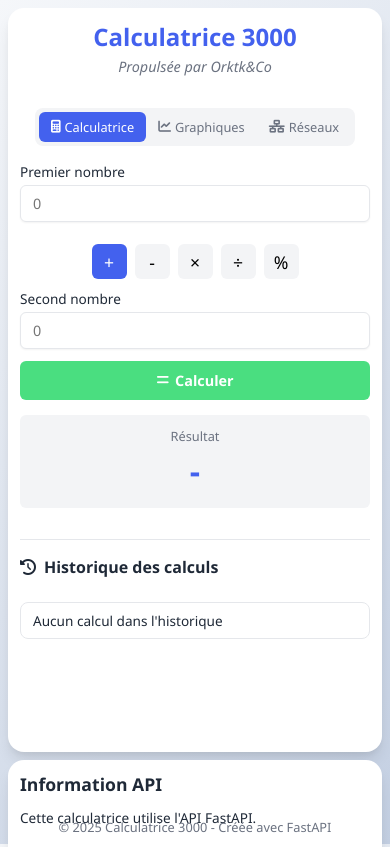
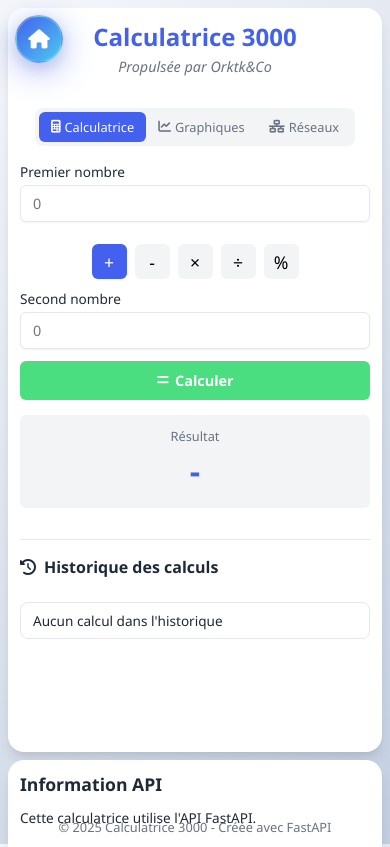
Before and after one commit to victor54454/api_calculator_3000, a plain HTML site: page frontend/calculator.html in a window 390 px wide. Shown: the top 847 px of the page. Drawn offline with Linux system fonts and the light colour scheme; no server answers.

Commit message:
mise a jour css du index

```diff
--- a/frontend/calculator.html
+++ b/frontend/calculator.html
@@ -8,6 +8,11 @@
     <link rel="stylesheet" href="https://cdnjs.cloudflare.com/ajax/libs/font-awesome/6.4.0/css/all.min.css">
 </head>
 <body>
+    <!-- Bouton Home Flottant -->
+    <a href="index.html" class="floating-home-btn" title="Retour à l'accueil">
+        <i class="fas fa-home"></i>
+    </a>
+
     <div class="calculator-container">
         <div class="calculator-card">
             <div class="calculator-header">
@@ -108,8 +113,6 @@
     <footer>
         © 2025 Calculatrice 3000 - Créée avec FastAPI
     </footer>
-
-
 
     <script>
         // Configuration - Nginx reverse proxy gère le routing
--- a/frontend/styles.css
+++ b/frontend/styles.css
@@ -33,6 +33,86 @@ body {
     color: var(--text-dark);
     width: 100%;
     overflow: hidden;
+}
+
+/* BOUTON HOME FLOTTANT - MODERNE ET STYLÉ */
+.floating-home-btn {
+    position: fixed;
+    top: 20px;
+    left: 20px;
+    width: 56px;
+    height: 56px;
+    background: linear-gradient(135deg, var(--primary-color), var(--accent-color));
+    border-radius: 50%;
+    display: flex;
+    align-items: center;
+    justify-content: center;
+    color: white;
+    text-decoration: none;
+    font-size: 1.4rem;
+    box-shadow:
+        0 8px 32px rgba(67, 97, 238, 0.3),
+        0 4px 16px rgba(0, 0, 0, 0.1);
+    z-index: 1000;
+    transition: all 0.3s cubic-bezier(0.4, 0, 0.2, 1);
+    backdrop-filter: blur(10px);
+    border: 2px solid rgba(255, 255, 255, 0.2);
+}
+
+.floating-home-btn:hover {
+    transform: translateY(-4px) scale(1.05);
+    box-shadow:
+        0 12px 40px rgba(67, 97, 238, 0.4),
+        0 8px 24px rgba(0, 0, 0, 0.15);
+    background: linear-gradient(135deg, var(--accent-color), var(--primary-color));
+}
+
+.floating-home-btn:active {
+    transform: translateY(-2px) scale(1.02);
+    transition: all 0.1s ease;
+}
+
+.floating-home-btn i {
+    transition: all 0.3s ease;
+}
+
+.floating-home-btn:hover i {
+    transform: scale(1.1);
+    text-shadow: 0 0 8px rgba(255, 255, 255, 0.5);
+}
+
+/* Animation de pulsation subtile */
+@keyframes homePulse {
+    0%, 100% {
+        box-shadow:
+            0 8px 32px rgba(67, 97, 238, 0.3),
+            0 4px 16px rgba(0, 0, 0, 0.1);
+    }
+    50% {
+        box-shadow:
+            0 8px 32px rgba(67, 97, 238, 0.5),
+            0 4px 16px rgba(0, 0, 0, 0.1);
+    }
+}
+
+.floating-home-btn {
+    animation: homePulse 3s ease-in-out infinite;
+}
+
+/* Responsive pour mobile */
+@media (max-width: 768px) {
+    .floating-home-btn {
+        top: 15px;
+        left: 15px;
+        width: 48px;
+        height: 48px;
+        font-size: 1.2rem;
+    }
+}
+
+/* S'assurer que le bouton est au-dessus des notifications */
+.notification {
+    z-index: 999;
 }
 
 /* Structure principale - CALCULATRICE NORMALE */
@@ -396,7 +476,7 @@ footer {
     padding: 12px 16px;
     border-radius: 6px;
     box-shadow: var(--shadow-lg);
-    z-index: 1000;
+    z-index: 999;
     font-weight: 500;
     max-width: 250px;
     animation: slideInRight 0.3s ease-out;
```
